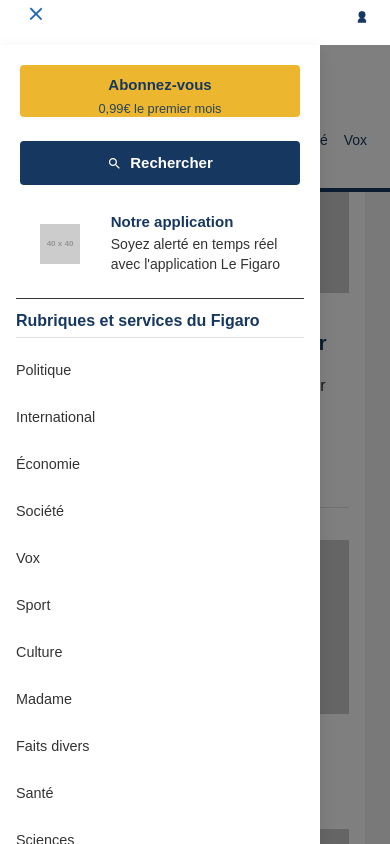
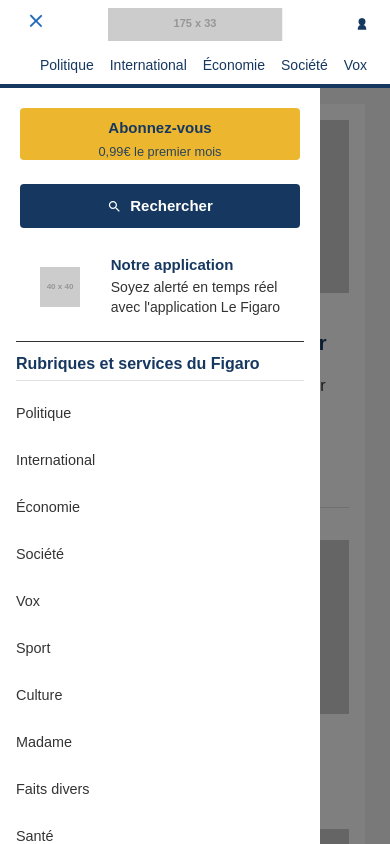
Before and after one commit to vivident4004/PPM-progetto-sito, an Angular app: page / in a window 390 px wide. Both pictures are taken after a click on the button 40 px from the left and 18 px from the top of the page. Shown: the top 844 px of the page. Built offline with nearby package versions, Linux system fonts and the light colour scheme.

Commit message:
Testata quasi ultimata

```diff
--- a/src/app/components/layout/header/header.component.html
+++ b/src/app/components/layout/header/header.component.html
@@ -137,7 +137,7 @@
         <a class="rubric-link mobile-tablet-only" href="#">Carnet du jour</a>
 
         <!-- Pulsante con freccina per menu aggiuntivo (visibile solo sopra 1024px) -->
-        <button (click)="toggleMoreRubricsMenu()" aria-controls="more-rubrics-menu"
+        <button (click)="toggleMoreRubricsMenu()" aria-controls="more-rubrics-menu" mat-flat-button
                 class="more-rubrics-button desktop-only"
                 mat-button>
           <mat-icon>{{ isMoreRubricsMenuOpen ? 'keyboard_arrow_up' : 'keyboard_arrow_down' }}</mat-icon>
@@ -281,5 +281,8 @@
   </div>
 
   <!-- Overlay grigio scuro che appare quando il menu è aperto (solo desktop) -->
-  <div (click)="toggleMoreRubricsMenu()" *ngIf="isMoreRubricsMenuOpen" class="page-overlay desktop-only"></div>
+  <div *ngIf="isMoreRubricsMenuOpen" class="page-overlay desktop-only"></div>
+
+  <!-- Overlay grigio scuro che appare quando il menu mobile è aperto -->
+  <div *ngIf="isMobileMenuOpen" class="mobile-overlay"></div>
 </header>
--- a/src/app/components/layout/header/header.component.scss
+++ b/src/app/components/layout/header/header.component.scss
@@ -106,10 +106,6 @@
     display: flex;
     align-items: center;
     gap: 0.8rem; // Spazio ridotto
-
-    app-menu-button {
-      //display: none; // Nascondi il pulsante menu per default (sarà mostrato solo su mobile)
-    }
 
     .icon-button {
       background: none;
@@ -317,6 +313,10 @@
       }
     }
 
+    .more-rubrics-button::before {
+      background: transparent;
+    }
+
     /* Overlay per oscurare la pagina quando il menu è aperto */
     .page-overlay {
       position: fixed; /* Manteniamo fixed per l'overlay per coprire tutta la pagina */
@@ -339,6 +339,11 @@
       z-index: 999; /* Appena sotto l'header ma sopra l'overlay */
       width: 100vw; /* Larghezza a tutta pagina */
       height: 188px;
+
+      &::before {
+        background-color: rgba(0, 0, 0, 0.5);
+        z-index: 999;
+      }
 
       .more-rubrics-grid {
         gap: 16px;
@@ -373,26 +378,29 @@
 // --- Mobile Menu ---
 .mobile-menu {
   position: fixed;
-  top: 45px; // Altezza della top-nav
+  top: 173px; // Total header height for desktop
   left: 0;
   width: 320px;
   bottom: 0;
-  background-color: $text-color-white;
+  background: white;
   z-index: 1000;
   overflow-y: auto;
-  box-shadow: 0 5px 15px rgba(0, 0, 0, 0.1);
+  //box-shadow: 0 5px 15px rgba(0, 0, 0, 0.1);
+}
 
-  &::before {
-    content: '';
+// Mobile overlay
+.mobile-overlay {
   position: fixed;
-    top: 45px;
-    left: 320px;
+  top: 173px; // Total header height for desktop
+  left: 0;
   right: 0;
   bottom: 0;
   background-color: rgba(0, 0, 0, 0.5);
   z-index: 999;
+  pointer-events: auto; // Ensures it receives click events
 }
 
+.mobile-menu {
   .mobile-menu-container {
     padding: 1rem;
     width: 100%;
@@ -546,6 +554,16 @@
   .lefigaro-header {
     height: 96px; // Total header height for tablet
   }
+
+  // Update mobile menu position for tablet
+  .mobile-menu {
+    top: 96px; // Total header height for tablet
+  }
+
+  // Update mobile overlay position for tablet
+  .mobile-overlay {
+    top: 96px; // Total header height for tablet
+  }
   .header-top-nav .main-nav-list {
     display: none;
   }
@@ -556,13 +574,19 @@
 
     .logo-tablet {
       display: block; // Mostra logo tablet
-      // Puoi aggiungere qui max-height specifico per il tablet se necessario
-      // max-height: 48px; // Esempio
+      max-height: 40px; /* Ensure logo fits within container */
     }
 
     .logo-mobile {
       display: none; // Assicurati che il mobile sia ancora nascosto qui
     }
+
+    // Position the logo to appear in the top container
+    position: fixed;
+    top: 9px; // Adjust to align with menu and login buttons
+    left: 50%;
+    transform: translateX(-50%);
+    z-index: 1001; // Ensure it's above other elements
   }
 
 
@@ -575,10 +599,11 @@
 
   // Modifiche per la barra delle rubriche
   .header-rubrics {
-    display: block !important; // Assicura che sia sempre visibile
+    display: block; // Assicura che sia sempre visibile
 
     .rubrics-container {
       overflow: hidden; // Contiene il contenuto che scorre
+      height: 38px; // Fixed height for rubrics in tablet view
     }
 
     .rubrics_list {
@@ -602,35 +627,32 @@
     }
   }
 
-  // Show tablet logo, hide others
-  .header-logo.logo-center {
-    .logo-desktop, .logo-mobile {
-      display: none;
-    }
-
-    .logo-tablet {
-      display: block;
-      max-height: 40px; /* Ensure logo fits within container */
-      width: auto; /* Maintain aspect ratio */
-    }
-  }
-
   // Adjust heights for tablet
   .header-top-nav .top-nav-container {
-    height: 36px;
+    height: 58px; // Adjusted height for top container in tablet
   }
 
   .header-middle .middle-container {
-    height: 60px;
-  }
-
-  // Ensure total header height is 96px for tablet
-  .header-rubrics .rubrics-container {
-    height: 96px; // Adjust as needed to make total header height 96px
+    height: 0; // No additional height needed as logo is now in top container
+    padding: 0;
   }
 }
 
 @media (max-width: 768px) { // Mobile
+  .lefigaro-header {
+    height: 88px; // Total header height for mobile
+  }
+
+  // Update mobile menu position for mobile
+  .mobile-menu {
+    top: 88px; // Total header height for mobile
+  }
+
+  // Update mobile overlay position for mobile
+  .mobile-overlay {
+    top: 88px; // Total header height for mobile
+  }
+
   .header-middle .header-logo.logo-center {
     .logo-desktop, .logo-tablet {
       display: none; // Nascondi logo desktop e tablet
@@ -641,11 +663,13 @@
       max-height: 33px; // Come da tua regola originale
       width: auto;
     }
-  }
 
-  // Ensure total header height is 96px for tablet
-  .header-rubrics .rubrics-container {
-    // height: 0px; // Adjust as needed to make total header height 96px
+    // Position the logo to appear in the top container
+    position: fixed;
+    top: 8px; // Slightly adjusted for mobile
+    left: 50%;
+    transform: translateX(-50%);
+    z-index: 1001; // Ensure it's above other elements
   }
 
   // Nascondi/mostra elementi come prima, ma verifica gli stili compatti
@@ -662,43 +686,28 @@
       }
     }
   }
+
   .header-middle {
     .header-journal-cover, .header-subscribe { display: none; }
 
     .middle-container {
-      justify-content: center;
-      min-height: 43px; // Adjust for mobile
+      height: 0; // No additional height needed as logo is now in top container
+      padding: 0;
     }
   }
 
   // Manteniamo visibile la barra delle rubriche anche su mobile
   .header-rubrics {
     display: block !important;
-  }
 
-  // Show mobile logo, hide others
-  .header-logo.logo-center {
-    .logo-desktop {
-      display: block; // Visibile di default
-      max-height: 64px;
-      width: auto;
-    }
-
-    .logo-tablet, .logo-mobile {
-      display: none; // Nascosti di default
-      max-width: 100%;
-      height: auto;
+    .rubrics-container {
+      height: 38px; // Fixed height for rubrics in mobile view
     }
   }
 
   // Adjust heights for mobile
   .header-top-nav .top-nav-container {
-    min-height: 36px;
-  }
-
-  // Ensure total header height is 88px for mobile
-  .header-rubrics .rubrics-container {
-    //height: 88px; // Adjust as needed to make total header height 88px
+    height: 50px; // Adjusted height for top container in mobile
   }
 }
 
--- a/src/app/components/layout/header/header.component.ts
+++ b/src/app/components/layout/header/header.component.ts
@@ -1,4 +1,4 @@
-import {Component, HostListener, OnInit, OnDestroy, Renderer2, ElementRef} from "@angular/core";
+import {Component, HostListener, OnInit, OnDestroy, Renderer2, ElementRef, ViewChild} from "@angular/core";
 import {CommonModule} from "@angular/common";
 import {MatButtonModule} from "@angular/material/button";
 import {MatIconModule} from '@angular/material/icon';
@@ -71,12 +71,6 @@
    */
   @HostListener('window:scroll', [])
   onWindowScroll(): void {
-    if (!this.isMobileOrTablet) {
-      // Don't apply scroll behavior on desktop
-      this.isNavHidden = false;
-      return;
-    }
-
     const currentScrollTop = window.pageYOffset || document.documentElement.scrollTop;
 
     // Determine scroll direction and apply threshold
@@ -100,6 +94,11 @@
     // Close the more rubrics menu when mobile menu is opened
     if (this.isMobileMenuOpen) {
       this.isMoreRubricsMenuOpen = false;
+      // Prevent page scrolling when mobile menu is open
+      document.body.style.overflow = 'hidden';
+    } else {
+      // Restore page scrolling when mobile menu is closed
+      document.body.style.overflow = '';
     }
   }
 
@@ -116,4 +115,32 @@
       document.body.style.overflow = '';
     }
   }
+
+  /**
+   * Handle document clicks to close menus when clicking outside
+   * @param event The click event
+   */
+  @HostListener('document:click', ['$event'])
+  onDocumentClick(event: MouseEvent): void {
+    // Get the clicked element
+    const clickedElement = event.target as HTMLElement;
+
+    // Check if the click was on a menu button or inside a menu
+    const isMenuButtonClick = clickedElement.closest('app-menu-button') !== null;
+    const isMoreRubricsButtonClick = clickedElement.closest('.more-rubrics-button') !== null;
+    const isMobileMenuClick = clickedElement.closest('.mobile-menu') !== null;
+    const isMoreRubricsMenuClick = clickedElement.closest('.more-rubrics-menu') !== null;
+
+    // Close mobile menu if click was outside the menu and not on the menu button
+    if (this.isMobileMenuOpen && !isMobileMenuClick && !isMenuButtonClick) {
+      this.isMobileMenuOpen = false;
+      document.body.style.overflow = '';
+    }
+
+    // Close more rubrics menu if click was outside the menu and not on the more rubrics button
+    if (this.isMoreRubricsMenuOpen && !isMoreRubricsMenuClick && !isMoreRubricsButtonClick) {
+      this.isMoreRubricsMenuOpen = false;
+      document.body.style.overflow = '';
+    }
+  }
 }
--- a/src/app/components/layout/main-content/main-content.component.scss
+++ b/src/app/components/layout/main-content/main-content.component.scss
@@ -46,8 +46,8 @@
   }
 
   color: #163860;
-  -webkit-font-smoothing: antialiased;
-  -webkit-text-size-adjust: 100%;
+  //-webkit-font-smoothing: antialiased;
+  //-webkit-text-size-adjust: 100%;
   box-sizing: border-box;
   font: inherit;
   font-size: 100%;
```
Lines whose indentation alone changed are shown as unchanged.
